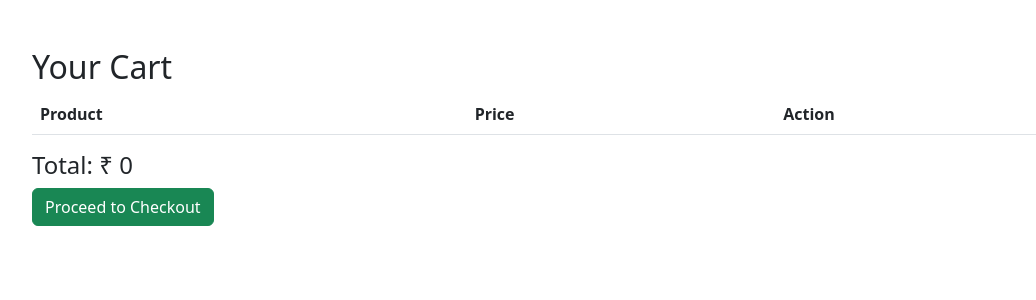
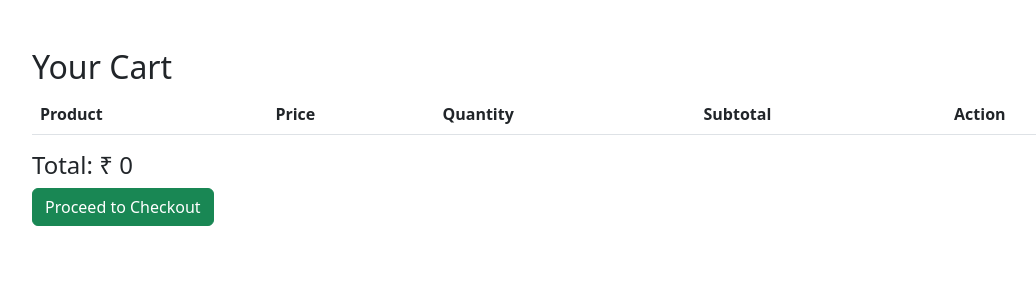
Before and after one commit to NumaMeman-cse/crochet_store, a Flask app: page /cart in a window 1280 px wide. Shown: the top 300 px of the page, without its empty margins (50-1086 px from the left). Run offline with Flask 3, Linux system fonts and the light colour scheme; lists and menus that the app fills with data are empty.

Commit message:
Converted cart system from list to dictionary with quantity support

```diff
--- a/app.py
+++ b/app.py
@@ -56,10 +56,18 @@ def product_detail(product_id):
 def add_to_cart(product_id):
 
     if "cart" not in session:
-        session["cart"] = []
+        session["cart"] = {}
 
-    session["cart"].append(product_id)
+    cart = session["cart"]
 
+    product_id = str(product_id)
+
+    if product_id in cart:
+        cart[product_id] += 1
+    else:
+        cart[product_id] = 1
+
+    session["cart"] = cart
     session.modified = True
 
     return redirect(url_for("cart"))
@@ -72,12 +80,21 @@ def cart():
 
     if "cart" in session:
 
-        for product_id in session["cart"]:
+        for product_id, quantity in session["cart"].items():
+
             product = Product.query.get(product_id)
 
             if product:
-                cart_items.append(product)
-                total_price += product.price
+
+                subtotal = product.price * quantity
+
+                cart_items.append({
+                    "product": product,
+                    "quantity": quantity,
+                    "subtotal": subtotal
+                })
+
+                total_price += subtotal
 
     return render_template(
         "cart.html",
@@ -96,6 +113,7 @@ def remove_from_cart(product_id):
 
     return redirect(url_for("cart"))
 
+
 if __name__ == "__main__":
     with app.app_context():
         db.create_all()
--- a/templates/cart.html
+++ b/templates/cart.html
@@ -20,19 +20,29 @@
 <tr>
 <th>Product</th>
 <th>Price</th>
+<th>Quantity</th>
+<th>Subtotal</th>
 <th>Action</th>
 </tr>
 
 {% for item in cart_items %}
 
 <tr>
-<td>{{item.name}}</td>
-<td>₹ {{item.price}}</td>
+
+<td>{{item.product.name}}</td>
+
+<td>₹ {{item.product.price}}</td>
+
+<td>{{item.quantity}}</td>
+
+<td>₹ {{item.subtotal}}</td>
+
 <td>
-<a href="/remove-from-cart/{{item.id}}" class="btn btn-danger btn-sm">
+<a href="/remove-from-cart/{{item.product.id}}" class="btn btn-danger btn-sm">
 Remove
 </a>
 </td>
+
 </tr>
 
 {% endfor %}
```
